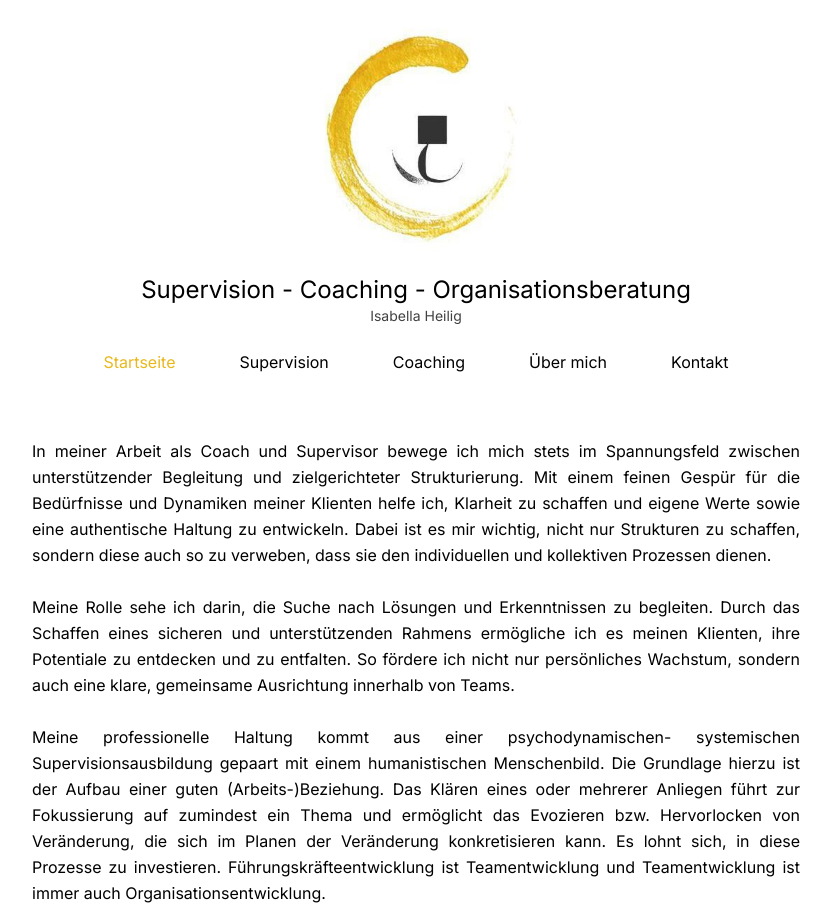
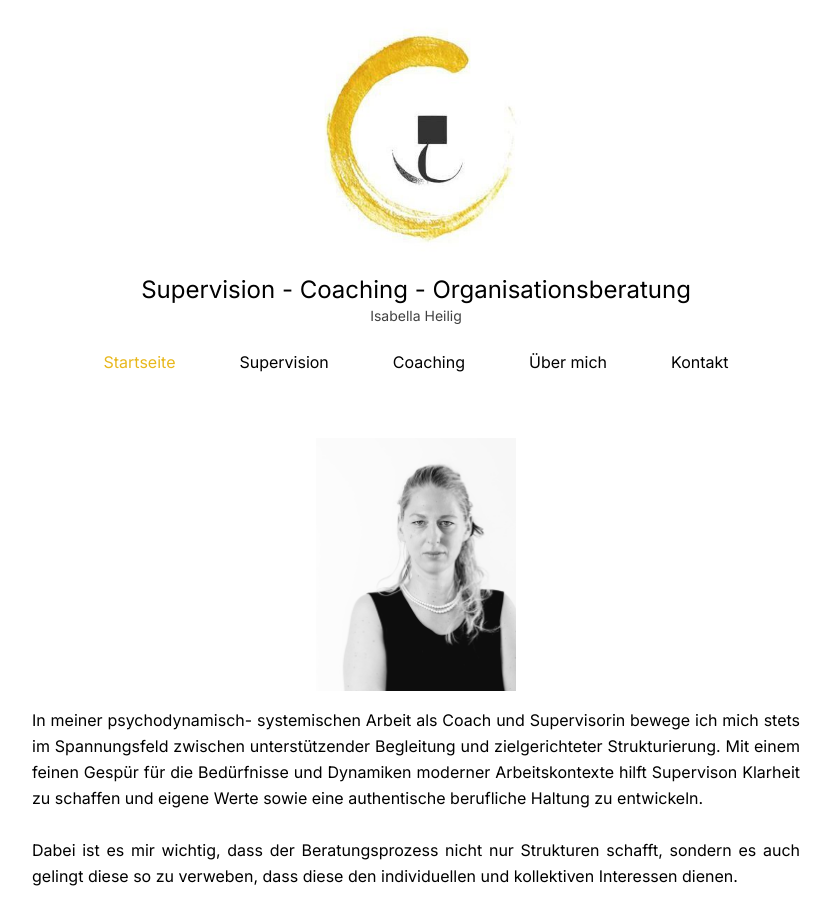
Before and after one commit to edlixstudios/beratung-isabella, a Next.js app: page / in a window 1280 px wide. Shown: the top 920 px of the page, without its empty margins (224-1055 px from the left). Built offline with nearby package versions, Linux system fonts and the light colour scheme.

Commit message:
feat: make changes on suggestions

```diff
--- a/src/app/about/page.tsx
+++ b/src/app/about/page.tsx
@@ -7,34 +7,34 @@ export default function SuperVision() {
   return (
     <PageLayout>
       <ContentWrapper>
+        <div className={"flex items-center"}  >
         <Listing>
-          <li className="list-disc">Studium der sozialen Arbeit</li>
-          <li className="list-disc">
-            Thesis zum "Paradigmenwechsel in der Suchthilfe
+          <li className="list-disc">Studium der Sozialen Arbeit, Hochschule Ludwigshafen am Rhein
           </li>
           <li className="list-disc">
-            Langjährige Tätigkeit in der Suchthilfe (ambulant und stationär)
+            Thesis zum "Paradigmenwechsel in der Suchthilfe"
+          </li>
+          <li className="list-disc">
+            Langjährige Tätigkeit in der  Suchthilfe (ambulant und stationär)
           </li>
           <li className="list-disc">Fachliche Leitung und Geschäftsführung</li>
           <li className="list-disc">
-            Master of Arts Coaching, Supervision und Organisationsberatung, DGSv
-            (i.A.)
+            Master of Arts Coaching, Supervision und Organisationsberatung, DGSv (i.A.), Universität Kassel
           </li>
           <li className="list-disc">
-            Regelmäßige Weiterbildung und Teilnahme an Tagungen und Kongressen;
-            Qualitätssicherung durch Reflexion der eigenen Arbeit in
-            unterschiedlichen Settings
+            Regelmäßige Weiterbildung und Teilnahme an Tagungen und Kongressen; Qualitätssicherung durch Reflexion der eigenen Arbeit in unterschiedlichen Settings
           </li>
           <li className="list-disc">Meditation und Buddhismus</li>
           <li className="list-disc">Mutter einer Tochter</li>
         </Listing>
         <Image
           className="p-4 mx-auto"
-          src={"/me.jpg"}
+          src={"/me-new.jpeg"}
           alt={"Isabella Heilig"}
-          width={800}
-          height={800}
+          width={400}
+          height={400}
         />
+        </div>
       </ContentWrapper>
     </PageLayout>
   );
--- a/src/app/page.tsx
+++ b/src/app/page.tsx
@@ -1,45 +1,29 @@
 // import Image from "next/image";
 import { ContentWrapper } from "$/components/content-wrapper";
 import { PageLayout } from "$/components/page-layout";
+import Image from "next/image";
 
 export default function Home() {
   return (
     <PageLayout>
       <ContentWrapper>
+        <div className={"flex justify-center"} >
+          <Image className={"mb-4"} src={"/me-new-small.jpeg"} alt={"Isabella"} width={200} height={200} />
+        </div>
         <p>
-          In meiner Arbeit als Coach und Supervisor bewege ich mich stets im
-          Spannungsfeld zwischen unterstützender Begleitung und zielgerichteter
-          Strukturierung. Mit einem feinen Gespür für die Bedürfnisse und
-          Dynamiken meiner Klienten helfe ich, Klarheit zu schaffen und eigene
-          Werte sowie eine authentische Haltung zu entwickeln. Dabei ist es mir
-          wichtig, nicht nur Strukturen zu schaffen, sondern diese auch so zu
-          verweben, dass sie den individuellen und kollektiven Prozessen dienen.
+          In meiner psychodynamisch- systemischen Arbeit als Coach und Supervisorin bewege ich mich stets im Spannungsfeld zwischen unterstützender Begleitung und zielgerichteter Strukturierung. Mit einem feinen Gespür für die Bedürfnisse und Dynamiken moderner Arbeitskontexte hilft Supervison Klarheit zu schaffen und eigene Werte sowie eine authentische berufliche Haltung zu entwickeln.
         </p>
         <br />
         <p>
-          Meine Rolle sehe ich darin, die Suche nach Lösungen und Erkenntnissen
-          zu begleiten. Durch das Schaffen eines sicheren und unterstützenden
-          Rahmens ermögliche ich es meinen Klienten, ihre Potentiale zu
-          entdecken und zu entfalten. So fördere ich nicht nur persönliches
-          Wachstum, sondern auch eine klare, gemeinsame Ausrichtung innerhalb
-          von Teams.
+          Dabei ist es mir wichtig, dass der Beratungsprozess nicht nur Strukturen schafft, sondern es auch gelingt diese so zu verweben, dass diese den individuellen und kollektiven Interessen dienen.
         </p>
         <br />
         <p>
-          Meine professionelle Haltung kommt aus einer psychodynamischen-
-          systemischen Supervisionsausbildung gepaart mit einem humanistischen
-          Menschenbild. Die Grundlage hierzu ist der Aufbau einer guten
-          (Arbeits-)Beziehung. Das Klären eines oder mehrerer Anliegen führt zur
-          Fokussierung auf zumindest ein Thema und ermöglicht das Evozieren bzw.
-          Hervorlocken von Veränderung, die sich im Planen der Veränderung
-          konkretisieren kann. Es lohnt sich, in diese Prozesse zu investieren.
-          Führungskräfteentwicklung ist Teamentwicklung und Teamentwicklung ist
-          immer auch Organisationsentwicklung.
+          Meine Rolle als Supervisorin sehe ich darin, die Suche nach Lösungen und Erkenntnissen zu begleiten. Durch das Schaffen eines sicheren und unterstützenden Rahmens ermögliche ich es meinen Klienten, ihre Potentiale zu entdecken und zu entfalten. So fördere ich nicht nur persönliches Wachstum, sondern auch eine klare, gemeinsame Ausrichtung innerhalb von Teams.
         </p>
         <br />
         <p>
-          Ein guter Kontakt sowie eine von Kooperation geprägte Beziehung ist
-          die Grundlage und ein Gewinn für alle am Gespräch Beteiligten.
+          "Supervision ist Führungskräfteentwicklung, Führungskräfteentwicklung ist Teamentwicklung und Teamentwicklung ist Organisationsentwicklung" DGSv
         </p>
       </ContentWrapper>
     </PageLayout>
```
Also changed, not shown: public/me-new-small.jpeg (added), public/me-new.jpeg (added).
